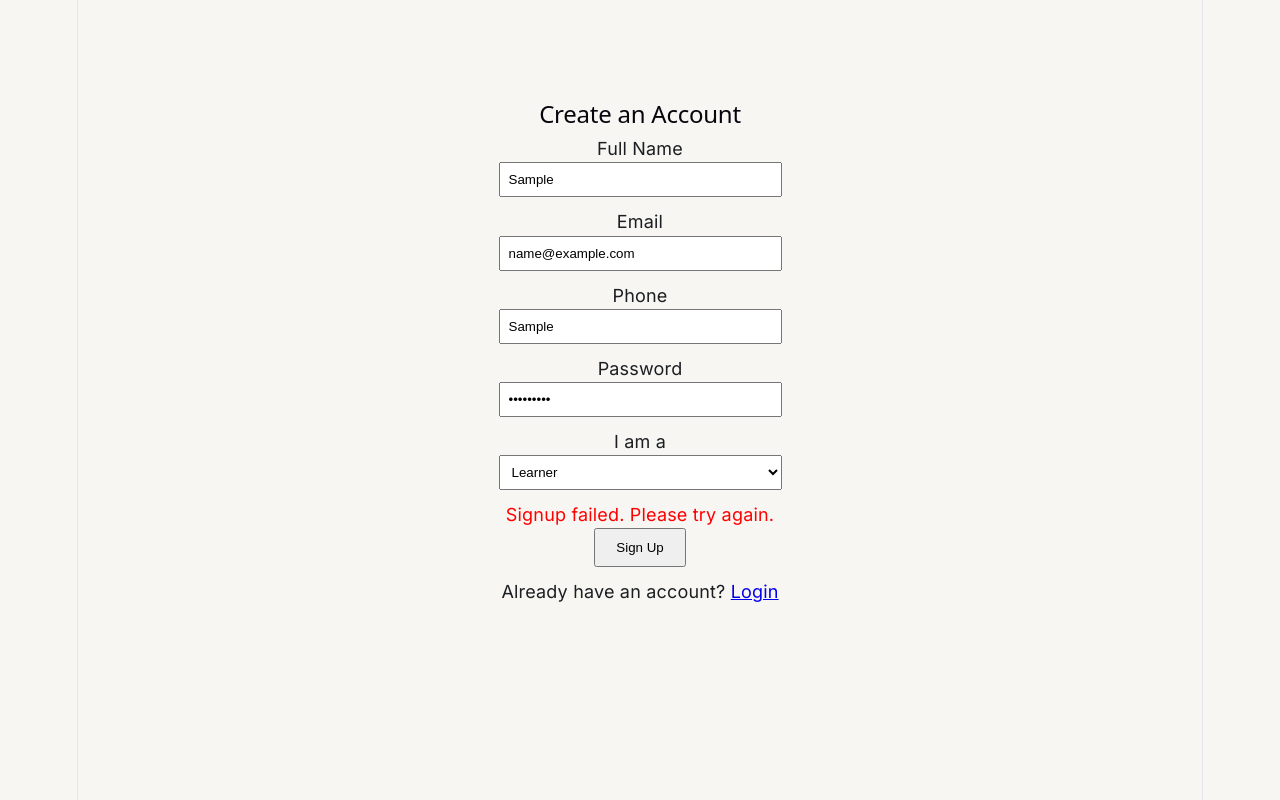
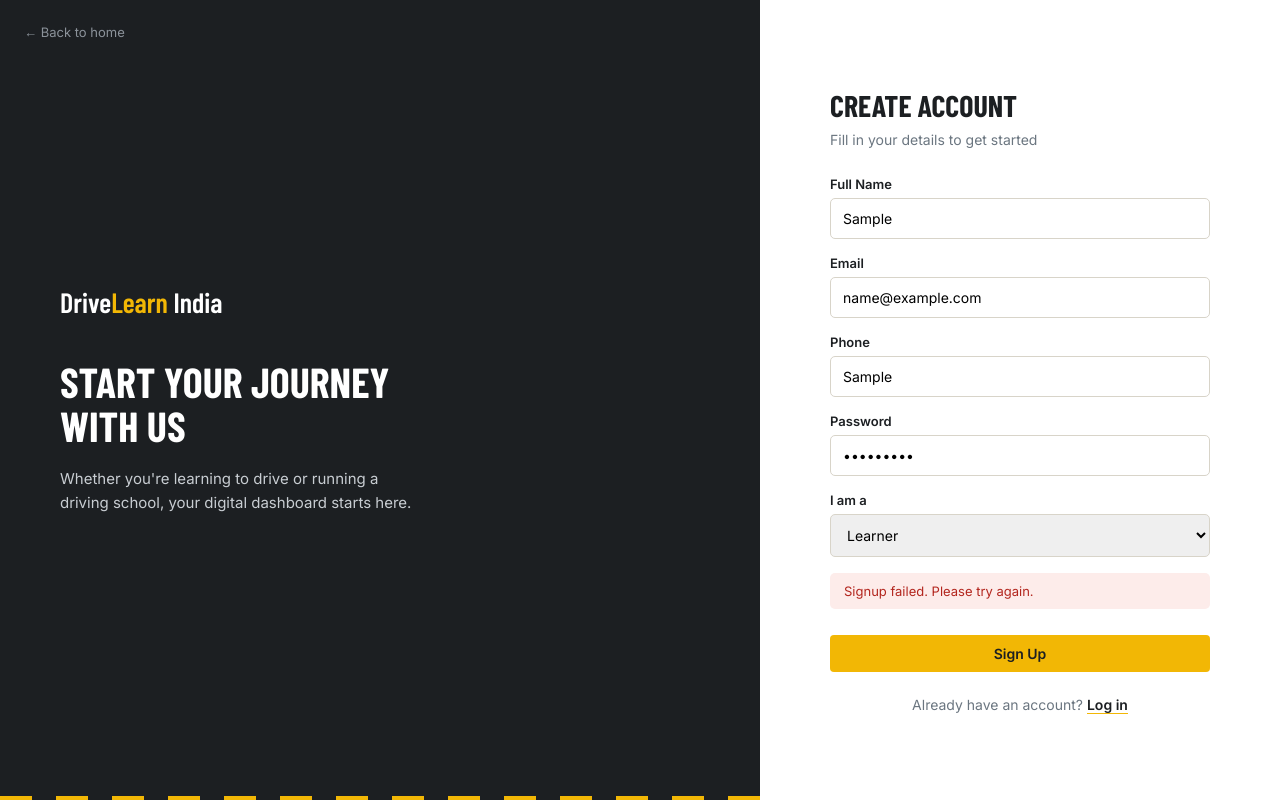
Before and after one commit to VT-2004/drivelearn-india, a React (Vite) app in the folder client/: page /signup in a window 1280 px wide. Both pictures are taken after typing "Sample", "name@example.com", "Sample", "Sample123" into the empty fields and a click on the button "Sign Up". Built offline with nearby package versions, Linux system fonts and the light colour scheme; no server answers.

Commit message:
Fix global CSS conflicts, add proper styling for auth pages

```diff
--- a/client/src/index.css
+++ b/client/src/index.css
@@ -1,111 +1,31 @@
-:root {
-  --text: #6b6375;
-  --text-h: #08060d;
-  --bg: #fff;
-  --border: #e5e4e7;
-  --code-bg: #f4f3ec;
-  --accent: #aa3bff;
-  --accent-bg: rgba(170, 59, 255, 0.1);
-  --accent-border: rgba(170, 59, 255, 0.5);
-  --social-bg: rgba(244, 243, 236, 0.5);
-  --shadow:
-    rgba(0, 0, 0, 0.1) 0 10px 15px -3px, rgba(0, 0, 0, 0.05) 0 4px 6px -2px;
+/* Global reset - keep this minimal.
+   All actual design comes from landing.css, auth.css, dashboard.css */
 
-  --sans: system-ui, 'Segoe UI', Roboto, sans-serif;
-  --heading: system-ui, 'Segoe UI', Roboto, sans-serif;
-  --mono: ui-monospace, Consolas, monospace;
-
-  font: 18px/145% var(--sans);
-  letter-spacing: 0.18px;
-  color-scheme: light dark;
-  color: var(--text);
-  background: var(--bg);
-  font-synthesis: none;
-  text-rendering: optimizeLegibility;
-  -webkit-font-smoothing: antialiased;
-  -moz-osx-font-smoothing: grayscale;
-
-  @media (max-width: 1024px) {
-    font-size: 16px;
-  }
+* {
+  margin: 0;
+  padding: 0;
+  box-sizing: border-box;
 }
 
-@media (prefers-color-scheme: dark) {
-  :root {
-    --text: #9ca3af;
-    --text-h: #f3f4f6;
-    --bg: #16171d;
-    --border: #2e303a;
-    --code-bg: #1f2028;
-    --accent: #c084fc;
-    --accent-bg: rgba(192, 132, 252, 0.15);
-    --accent-border: rgba(192, 132, 252, 0.5);
-    --social-bg: rgba(47, 48, 58, 0.5);
-    --shadow:
-      rgba(0, 0, 0, 0.4) 0 10px 15px -3px, rgba(0, 0, 0, 0.25) 0 4px 6px -2px;
-  }
-
-  #social .button-icon {
-    filter: invert(1) brightness(2);
-  }
+html, body {
+  width: 100%;
+  min-height: 100vh;
 }
 
 body {
-  margin: 0;
+  font-family: 'Inter', sans-serif;
+}
+
+a {
+  color: inherit;
+}
+
+button {
+  font-family: inherit;
+  cursor: pointer;
 }
 
 #root {
-  width: 1126px;
-  max-width: 100%;
-  margin: 0 auto;
-  text-align: center;
-  border-inline: 1px solid var(--border);
-  min-height: 100svh;
-  display: flex;
-  flex-direction: column;
-  box-sizing: border-box;
+  width: 100%;
+  min-height: 100vh;
 }
-
-h1,
-h2 {
-  font-family: var(--heading);
-  font-weight: 500;
-  color: var(--text-h);
-}
-
-h1 {
-  font-size: 56px;
-  letter-spacing: -1.68px;
-  margin: 32px 0;
-  @media (max-width: 1024px) {
-    font-size: 36px;
-    margin: 20px 0;
-  }
-}
-h2 {
-  font-size: 24px;
-  line-height: 118%;
-  letter-spacing: -0.24px;
-  margin: 0 0 8px;
-  @media (max-width: 1024px) {
-    font-size: 20px;
-  }
-}
-p {
-  margin: 0;
-}
-
-code,
-.counter {
-  font-family: var(--mono);
-  display: inline-flex;
-  border-radius: 4px;
-  color: var(--text-h);
-}
-
-code {
-  font-size: 15px;
-  line-height: 135%;
-  padding: 4px 8px;
-  background: var(--code-bg);
-}
--- a/client/src/pages/auth/Login.jsx
+++ b/client/src/pages/auth/Login.jsx
@@ -2,6 +2,7 @@
 import { useNavigate, Link } from 'react-router-dom';
 import { loginUser } from '../../services/api';
 import { useAuth } from '../../context/AuthContext';
+import '../../styles/auth.css';
 
 const Login = () => {
   const [formData, setFormData] = useState({ email: '', password: '' });
@@ -26,7 +27,6 @@
 
       login(user, token);
 
-      // Redirect based on role
       const roleRoutes = {
         admin: '/admin',
         school_owner: '/school',
@@ -43,10 +43,25 @@
   };
 
   return (
-    <div style={{ maxWidth: '400px', margin: '80px auto', padding: '20px' }}>
-      <h2>Login to DriveLearn India</h2>
+    <div className="auth-page">
+      <div className="auth-visual">
+        <Link to="/" className="auth-back-home">← Back to home</Link>
+        <div className="auth-visual-logo">
+          Drive<span>Learn</span> India
+        </div>
+        <h2>Welcome back to the road ahead</h2>
+        <p>
+          Log in to manage your bookings, track your progress, or run your
+          driving school — all from one place.
+        </p>
+      </div>
+
+      <div className="auth-form-side">
+        <div className="auth-form-box">
+          <h2>Log In</h2>
+          <p className="auth-subtext">Enter your credentials to continue</p>
+
           <form onSubmit={handleSubmit}>
-        <div style={{ marginBottom: '12px' }}>
             <label>Email</label>
             <input
               type="email"
@@ -54,10 +69,8 @@
               value={formData.email}
               onChange={handleChange}
               required
-            style={{ width: '100%', padding: '8px' }}
             />
-        </div>
-        <div style={{ marginBottom: '12px' }}>
+
             <label>Password</label>
             <input
               type="password"
@@ -65,17 +78,20 @@
               value={formData.password}
               onChange={handleChange}
               required
-            style={{ width: '100%', padding: '8px' }}
             />
-        </div>
-        {error && <p style={{ color: 'red' }}>{error}</p>}
-        <button type="submit" disabled={loading} style={{ padding: '10px 20px' }}>
-          {loading ? 'Logging in...' : 'Login'}
+
+            {error && <div className="auth-error">{error}</div>}
+
+            <button type="submit" className="btn btn-primary auth-submit-btn" disabled={loading}>
+              {loading ? 'Logging in...' : 'Log In'}
             </button>
           </form>
-      <p style={{ marginTop: '12px' }}>
+
+          <p className="auth-switch">
             Don't have an account? <Link to="/signup">Sign up</Link>
           </p>
+        </div>
+      </div>
     </div>
   );
 };
--- a/client/src/pages/auth/Signup.jsx
+++ b/client/src/pages/auth/Signup.jsx
@@ -1,6 +1,7 @@
 import { useState } from 'react';
 import { useNavigate, Link } from 'react-router-dom';
 import { signupUser } from '../../services/api';
+import '../../styles/auth.css';
 
 const Signup = () => {
   const [formData, setFormData] = useState({
@@ -38,10 +39,25 @@
   };
 
   return (
-    <div style={{ maxWidth: '400px', margin: '80px auto', padding: '20px' }}>
-      <h2>Create an Account</h2>
+    <div className="auth-page">
+      <div className="auth-visual">
+        <Link to="/" className="auth-back-home">← Back to home</Link>
+        <div className="auth-visual-logo">
+          Drive<span>Learn</span> India
+        </div>
+        <h2>Start your journey with us</h2>
+        <p>
+          Whether you're learning to drive or running a driving school,
+          your digital dashboard starts here.
+        </p>
+      </div>
+
+      <div className="auth-form-side">
+        <div className="auth-form-box">
+          <h2>Create Account</h2>
+          <p className="auth-subtext">Fill in your details to get started</p>
+
           <form onSubmit={handleSubmit}>
-        <div style={{ marginBottom: '12px' }}>
             <label>Full Name</label>
             <input
               type="text"
@@ -49,10 +65,8 @@
               value={formData.name}
               onChange={handleChange}
               required
-            style={{ width: '100%', padding: '8px' }}
             />
-        </div>
-        <div style={{ marginBottom: '12px' }}>
+
             <label>Email</label>
             <input
               type="email"
@@ -60,10 +74,8 @@
               value={formData.email}
               onChange={handleChange}
               required
-            style={{ width: '100%', padding: '8px' }}
             />
-        </div>
-        <div style={{ marginBottom: '12px' }}>
+
             <label>Phone</label>
             <input
               type="text"
@@ -71,10 +83,8 @@
               value={formData.phone}
               onChange={handleChange}
               required
-            style={{ width: '100%', padding: '8px' }}
             />
-        </div>
-        <div style={{ marginBottom: '12px' }}>
+
             <label>Password</label>
             <input
               type="password"
@@ -82,31 +92,28 @@
               value={formData.password}
               onChange={handleChange}
               required
-            style={{ width: '100%', padding: '8px' }}
             />
-        </div>
-        <div style={{ marginBottom: '12px' }}>
+
             <label>I am a</label>
-          <select
-            name="role"
-            value={formData.role}
-            onChange={handleChange}
-            style={{ width: '100%', padding: '8px' }}
-          >
+            <select name="role" value={formData.role} onChange={handleChange}>
               <option value="learner">Learner</option>
               <option value="school_owner">Driving School Owner</option>
               <option value="instructor">Instructor</option>
             </select>
-        </div>
-        {error && <p style={{ color: 'red' }}>{error}</p>}
-        {success && <p style={{ color: 'green' }}>{success}</p>}
-        <button type="submit" disabled={loading} style={{ padding: '10px 20px' }}>
+
+            {error && <div className="auth-error">{error}</div>}
+            {success && <div className="auth-success">{success}</div>}
+
+            <button type="submit" className="btn btn-primary auth-submit-btn" disabled={loading}>
               {loading ? 'Creating account...' : 'Sign Up'}
             </button>
           </form>
-      <p style={{ marginTop: '12px' }}>
-        Already have an account? <Link to="/login">Login</Link>
+
+          <p className="auth-switch">
+            Already have an account? <Link to="/login">Log in</Link>
           </p>
+        </div>
+      </div>
     </div>
   );
 };
--- /dev/null
+++ b/client/src/styles/auth.css
@@ -0,0 +1,178 @@
+
+/* ===== Auth Pages ===== */
+.auth-page {
+  min-height: 100vh;
+  display: flex;
+  background: var(--color-asphalt, #1C1F22);
+}
+
+.auth-visual {
+  flex: 1;
+  background: var(--color-asphalt, #1C1F22);
+  color: white;
+  display: flex;
+  flex-direction: column;
+  justify-content: center;
+  padding: 60px;
+  position: relative;
+  overflow: hidden;
+}
+
+.auth-visual::after {
+  content: '';
+  position: absolute;
+  bottom: 0;
+  left: 0;
+  right: 0;
+  height: 4px;
+  background-image: repeating-linear-gradient(
+    90deg,
+    var(--color-lane-yellow, #F2B705) 0px,
+    var(--color-lane-yellow, #F2B705) 32px,
+    transparent 32px,
+    transparent 56px
+  );
+}
+
+.auth-visual-logo {
+  font-family: var(--font-display, sans-serif);
+  font-size: 28px;
+  margin-bottom: 40px;
+}
+
+.auth-visual-logo span {
+  color: var(--color-lane-yellow, #F2B705);
+}
+
+.auth-visual h2 {
+  font-family: var(--font-display, sans-serif);
+  font-size: 42px;
+  text-transform: uppercase;
+  line-height: 1.05;
+  margin: 0 0 20px;
+  max-width: 380px;
+}
+
+.auth-visual p {
+  color: #C8CDD2;
+  font-size: 15px;
+  line-height: 1.6;
+  max-width: 360px;
+}
+
+.auth-form-side {
+  flex: 1;
+  max-width: 520px;
+  background: var(--color-white, #fff);
+  display: flex;
+  align-items: center;
+  justify-content: center;
+  padding: 40px;
+}
+
+.auth-form-box {
+  width: 100%;
+  max-width: 380px;
+}
+
+.auth-form-box h2 {
+  font-family: var(--font-display, sans-serif);
+  font-size: 30px;
+  text-transform: uppercase;
+  margin: 0 0 8px;
+  color: var(--color-asphalt, #1C1F22);
+}
+
+.auth-form-box .auth-subtext {
+  color: var(--color-muted, #6B7680);
+  font-size: 14px;
+  margin-bottom: 28px;
+}
+
+.auth-form-box label {
+  display: block;
+  font-size: 13px;
+  font-weight: 600;
+  margin-bottom: 6px;
+  margin-top: 16px;
+  color: var(--color-asphalt, #1C1F22);
+}
+
+.auth-form-box label:first-of-type {
+  margin-top: 0;
+}
+
+.auth-form-box input,
+.auth-form-box select {
+  width: 100%;
+  padding: 11px 12px;
+  border: 1.5px solid #D8D4C9;
+  border-radius: 5px;
+  font-family: var(--font-body, sans-serif);
+  font-size: 14px;
+  transition: border-color 0.15s;
+}
+
+.auth-form-box input:focus,
+.auth-form-box select:focus {
+  outline: none;
+  border-color: var(--color-lane-yellow, #F2B705);
+}
+
+.auth-submit-btn {
+  width: 100%;
+  margin-top: 26px;
+  padding: 13px;
+  font-size: 15px;
+}
+
+.auth-error {
+  background: #FDECEA;
+  color: #B3261E;
+  padding: 10px 14px;
+  border-radius: 5px;
+  font-size: 13px;
+  margin-top: 16px;
+}
+
+.auth-success {
+  background: #E8F5E9;
+  color: #2E7D32;
+  padding: 10px 14px;
+  border-radius: 5px;
+  font-size: 13px;
+  margin-top: 16px;
+}
+
+.auth-switch {
+  margin-top: 24px;
+  font-size: 14px;
+  color: var(--color-muted, #6B7680);
+  text-align: center;
+}
+
+.auth-switch a {
+  color: var(--color-asphalt, #1C1F22);
+  font-weight: 600;
+  text-decoration: none;
+  border-bottom: 1.5px solid var(--color-lane-yellow, #F2B705);
+}
+
+.auth-back-home {
+  position: absolute;
+  top: 24px;
+  left: 24px;
+  color: #8B929A;
+  font-size: 13px;
+  text-decoration: none;
+  z-index: 2;
+}
+
+.auth-back-home:hover {
+  color: var(--color-lane-yellow, #F2B705);
+}
+
+@media (max-width: 900px) {
+  .auth-visual { display: none; }
+  .auth-form-side { max-width: 100%; }
+}
```
Also changed, not shown: client/src/App.css (+2 -184 lines). Lines whose indentation alone changed are shown as unchanged.
